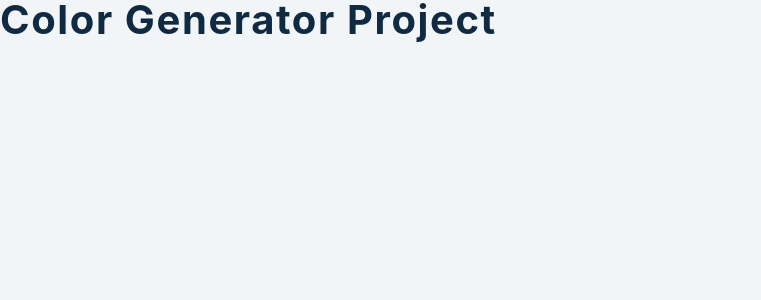
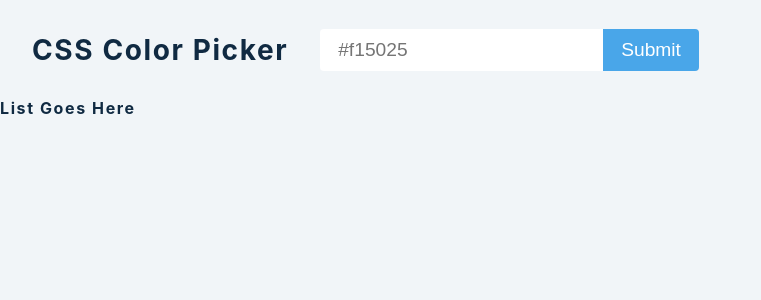
Before and after one commit to hemeshvpatel/CSS-Color-Generator, a React (Create React App) app: page / in a window 1280 px wide. Shown: the top 300 px of the page, without its empty margins (0-761 px from the left). Built offline with nearby package versions, Linux system fonts and the light colour scheme.

Commit message:
added basic form with submit button

```diff
--- a/src/App.js
+++ b/src/App.js
@@ -1,10 +1,40 @@
-import React, { useState } from 'react'
-import SingleColor from './SingleColor'
+import React, { useState } from "react";
+import SingleColor from "./SingleColor";
 
-import Values from 'values.js'
+import Values from "values.js";
 
 function App() {
-  return <h2>color generator project</h2>
+  const [color, setColor] = useState("");
+  const [error, setError] = useState(false);
+
+  const [list, setList] = useState([]);
+
+  const handleSubmit = (e) => {
+    e.preventDefualt();
+    console.log("Handle Submit");
+  };
+
+  return (
+    <>
+      <section className="container">
+        <h3>CSS Color Picker</h3>
+        <form onSubmit={handleSubmit}>
+          <input
+            type="text"
+            value={color}
+            onChange={(e) => setColor(e.target.value)}
+            placeholder="#f15025"
+          />
+          <button className="btn" type="submit">
+            Submit
+          </button>
+        </form>
+      </section>
+      <section className="colors">
+        <h4>List goes here</h4>
+      </section>
+    </>
+  );
 }
 
-export default App
+export default App;
--- a/src/utils.js
+++ b/src/utils.js
@@ -1,10 +1,10 @@
 function componentToHex(c) {
   var hex = c.toString(16);
-  return hex.length == 1 ? '0' + hex : hex;
+  return hex.length === 1 ? "0" + hex : hex;
 }
 
 function rgbToHex(r, g, b) {
-  return '#' + componentToHex(r) + componentToHex(g) + componentToHex(b);
+  return "#" + componentToHex(r) + componentToHex(g) + componentToHex(b);
 }
 
 export default rgbToHex;
```
